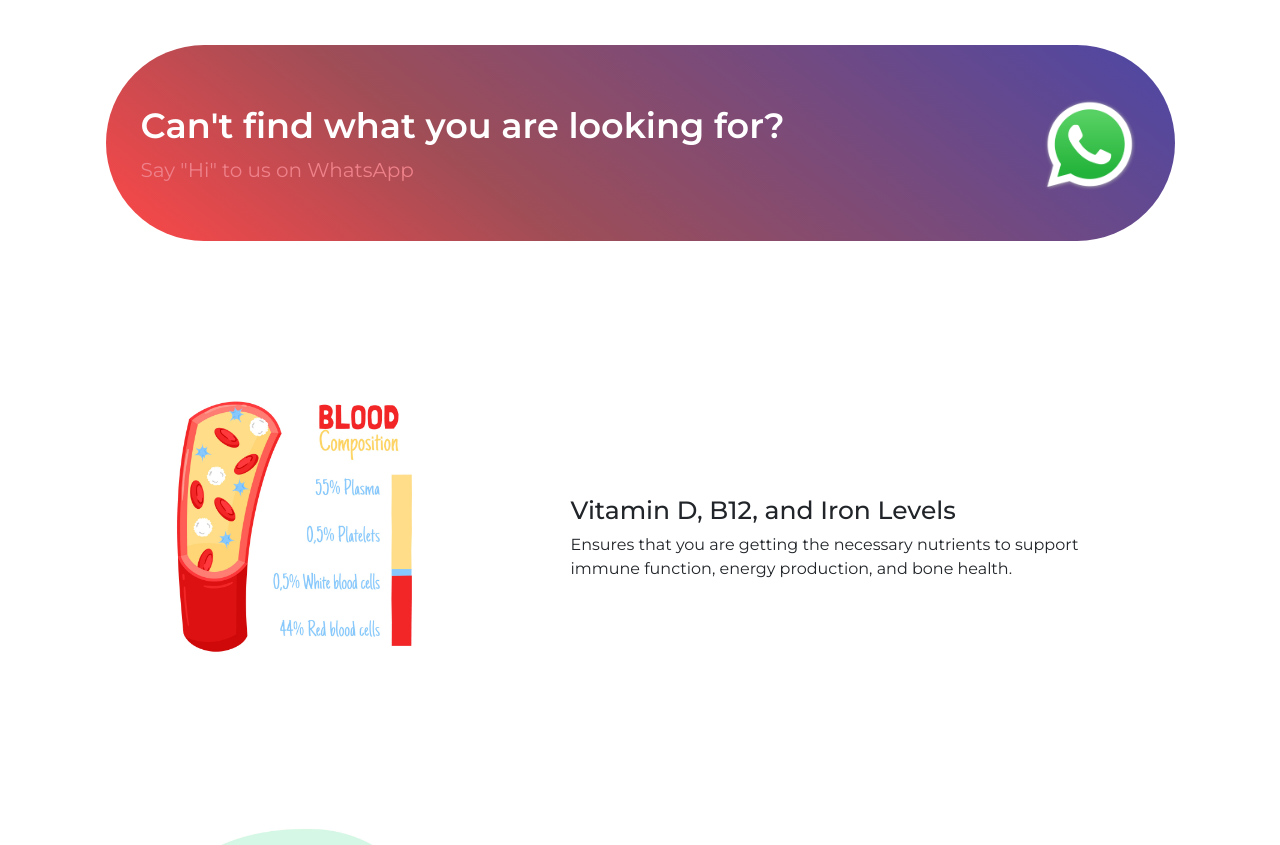
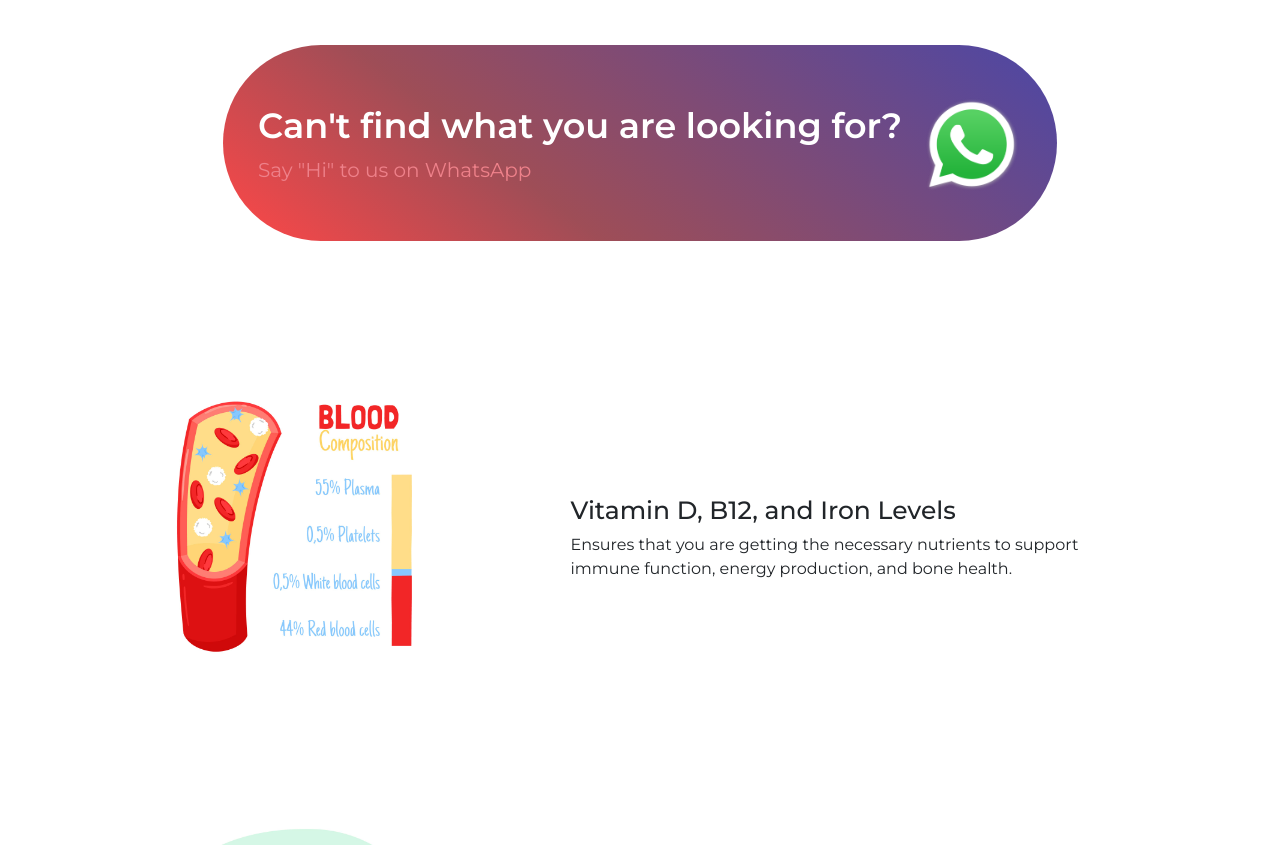
Before and after one commit to hypervare/Medikites, a plain HTML site: page b_test.html in a window 1280 px wide. Shown: the part 1745-2590 px from the top of the page. Drawn offline with nearby package versions, Linux system fonts and the light colour scheme.

Commit message:
Add files via upload

```diff
--- a/src/style.css
+++ b/src/style.css
@@ -616,11 +616,13 @@ box-shadow: 0px 0px 5px 0px #00000036;
 }
 .direct-contact-container{
   background: linear-gradient(218deg, rgba(7,0,131,0.7203256302521008) 0%, rgba(121,9,22,0.7203256302521008) 65%, rgba(255,0,0,0.7203256302521008) 100%);
-  width: 1069px;
+  max-width: 1069px;
+  width: 100%;
   border-radius: 50rem;
   padding: 0 35px;
   height: 196px;
   display: flex;
+  gap: 20px;
   justify-content: space-between;
 }
 .direct-contact-content{
```
